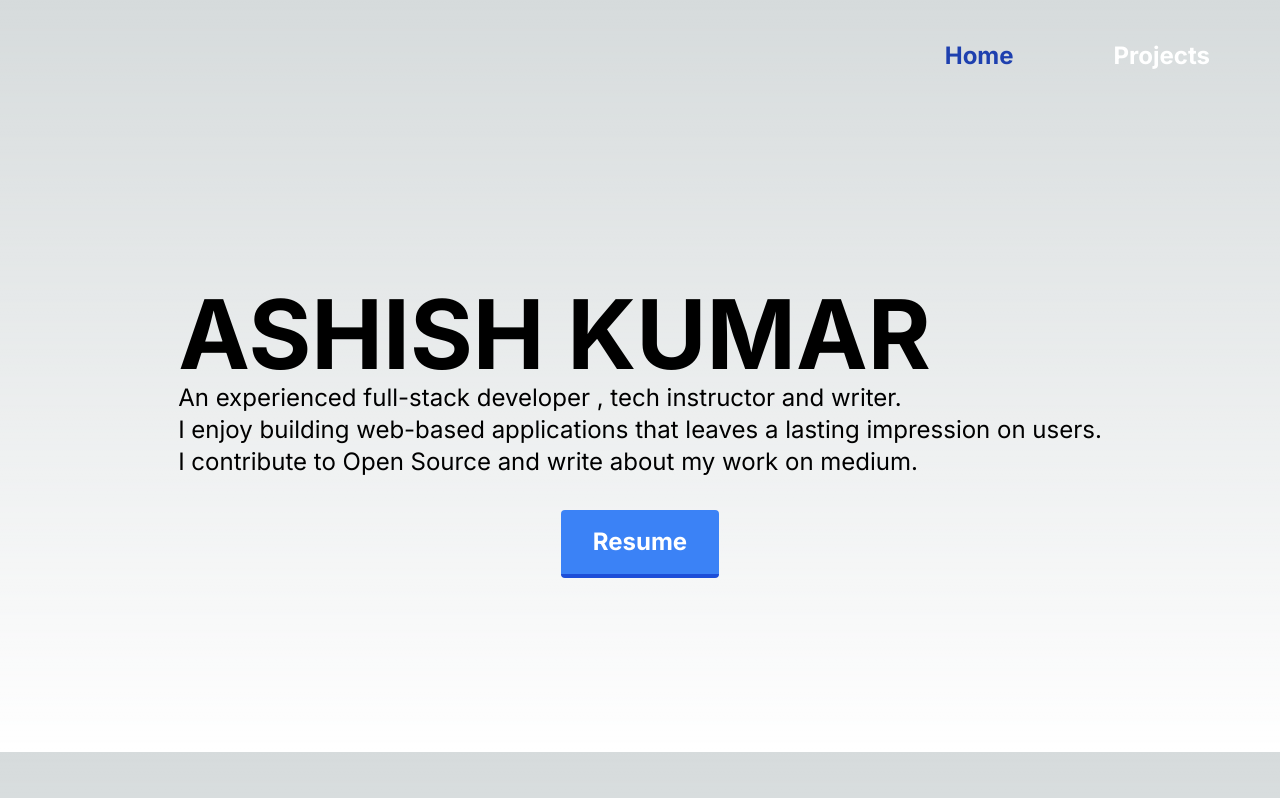
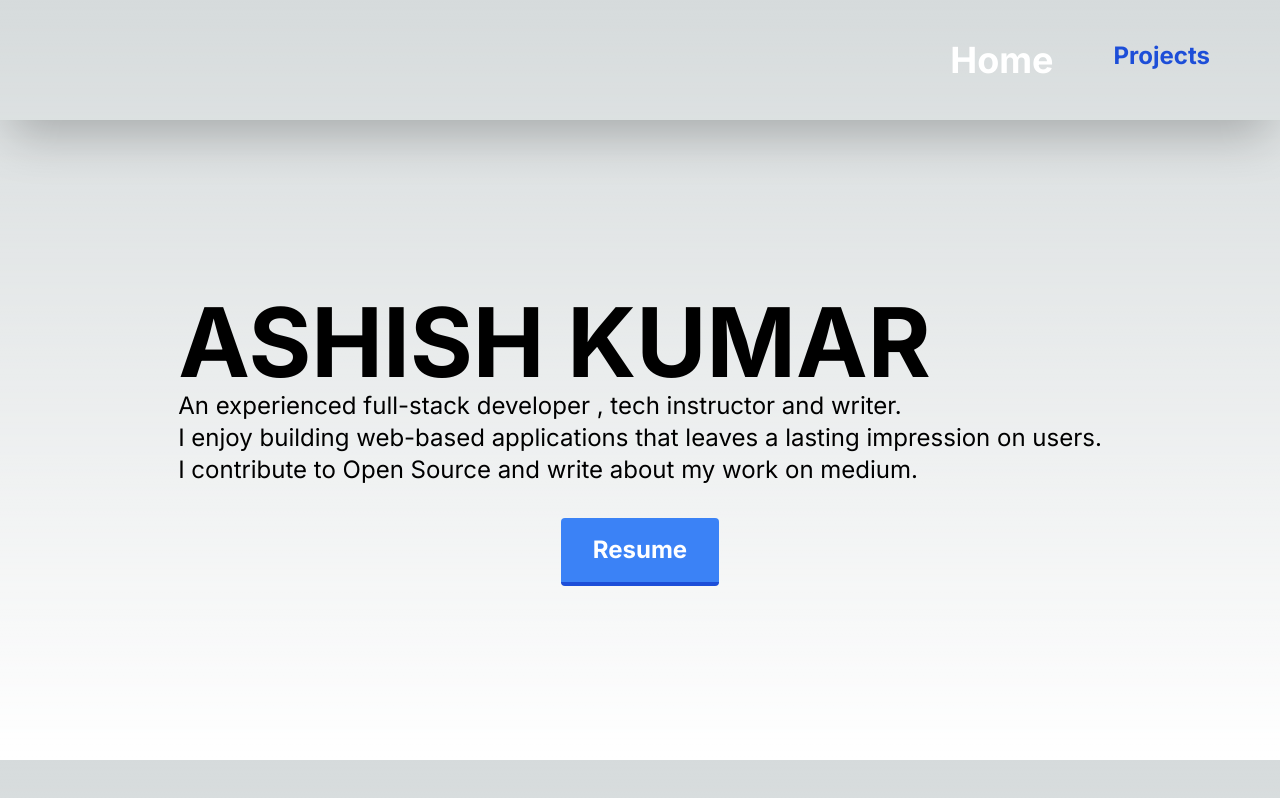
Before and after one commit to webdev-ashishk/portfolio-with-nextjs, a Next.js app: page / in a window 1280 px wide. Built offline with nearby package versions, Linux system fonts and the light colour scheme.

Commit message:
increase size of active linke

```diff
--- a/components/NavBar.jsx
+++ b/components/NavBar.jsx
@@ -11,16 +11,16 @@ const NavBar = () => {
     "flex items-center pl-[30px] pr-[30px] h-full no-underline hover:text-blue-600 duration-300";
 
   // styles for active and non-active links
-  const activeStyle = linkStyle + " text-blue-800";
-  const nonActiveStyle = linkStyle + " text-white";
+  const activeStyle = linkStyle + " text-white text-4xl";
+  const nonActiveStyle = linkStyle + " text-gray";
   return (
     <nav>
-      <ul className="flex gap-10 text-2xl justify-end p-10 font-bold">
+      <ul className="flex text-2xl justify-end p-10 font-bold shadow-2xl text-blue-700">
         <Link
           href="/"
           className={currentRoute === "/" ? activeStyle : nonActiveStyle}
         >
-          <li>Home</li>
+          Home
         </Link>
 
         <Link
@@ -29,7 +29,7 @@ const NavBar = () => {
             currentRoute === "/projects" ? activeStyle : nonActiveStyle
           }
         >
-          <li> Projects</li>
+          Projects
         </Link>
       </ul>
     </nav>
```
